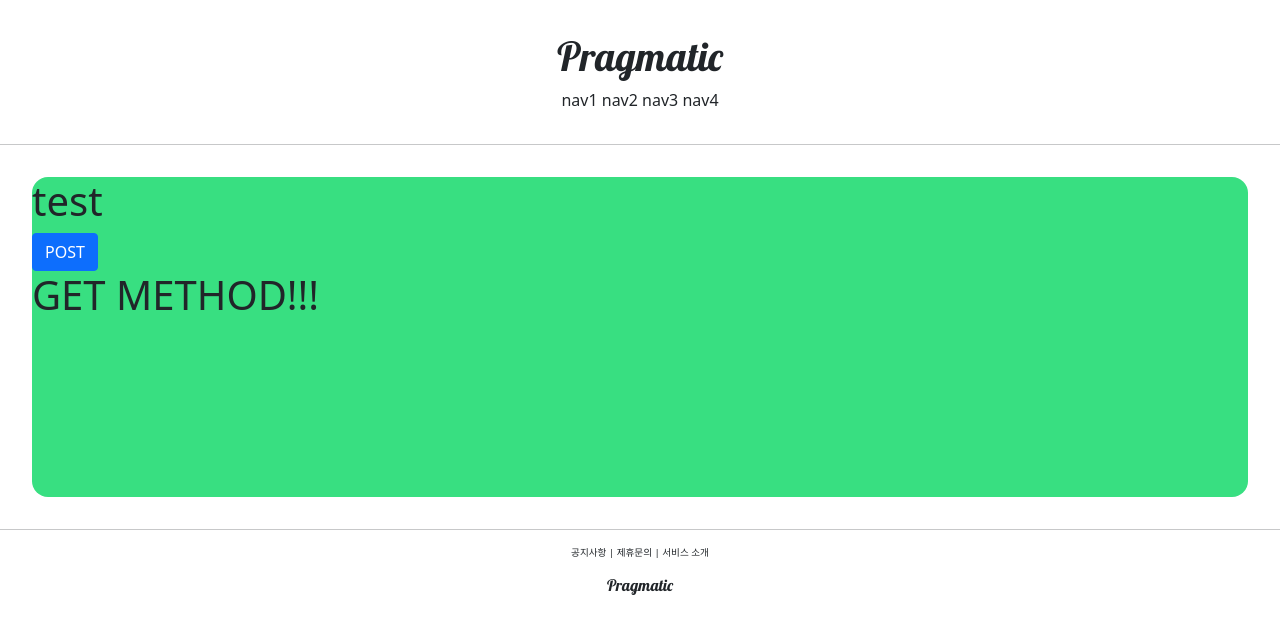
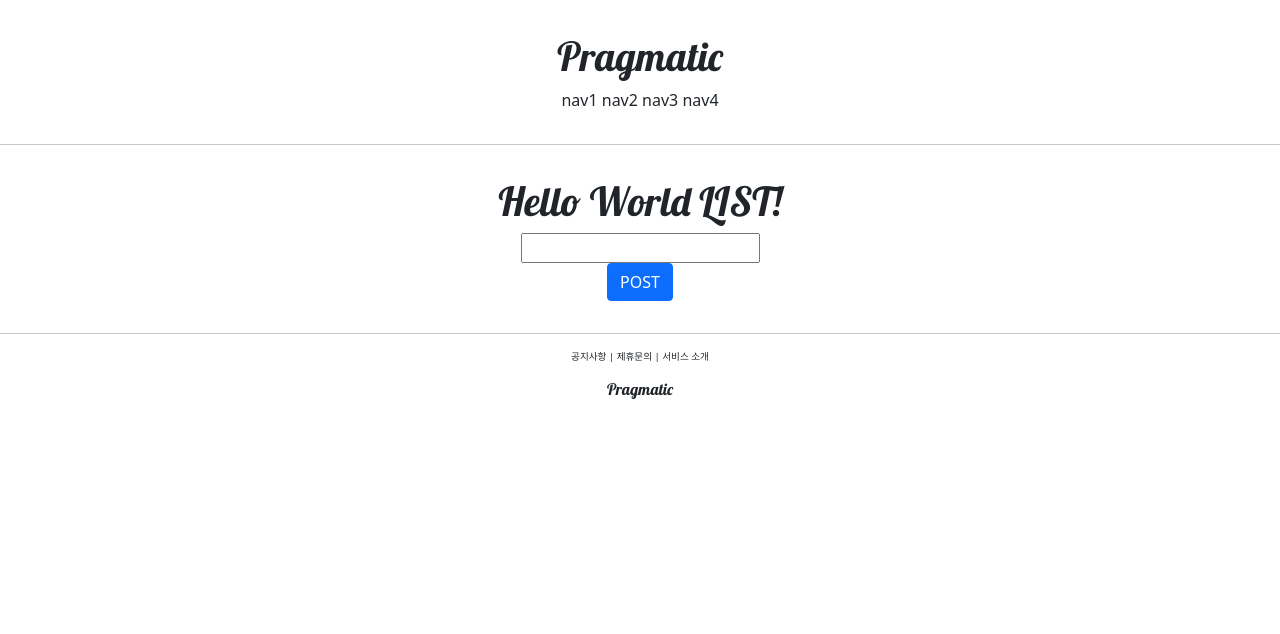
Before and after one commit to whdrjs2626/django-snsapp, a Django app: page /account/hello_world/ in a window 1280 px wide. Shown: the top 634 px of the page. Run offline with Django 4.2, Linux system fonts and the light colour scheme.

Commit message:
17강 - POST 통신을 사용하여 DB에 저장

```diff
--- a/accountapp/templates/accountapp/hello_world.html
+++ b/accountapp/templates/accountapp/hello_world.html
@@ -1,15 +1,24 @@
 {% extends 'base.html' %}
 
 {% block content %}
-    <div style="height: 20rem; background-color: #38df81; border-radius: 1rem; margin: 2rem;">
-        <h1>test</h1>
+    <div style=" border-radius: 1rem; margin: 2rem; text-align: center">
+
+        <h1 style="font-family: 'lobster', cursive;">Hello World LIST!</h1>
 
         <form action="/account/hello_world/" method="post">
             {% csrf_token %}
-            <input type="submit" class="btn btn-primary" value="POST"/> <!-- 이 클래스는 bootstrap에서 가져옴 -->
+            <div>
+                <input type="text" name="hello_world_input"/> <!-- 이 클래스는 bootstrap에서 가져옴 -->
+            </div>
+            <div>
+                <input type="submit" class="btn btn-primary" value="POST"/>
+            </div>
         </form>
+
+        {% if hello_world_output %}
         <h1>
-            {{ text }}
+            {{ hello_world_output.text }}
         </h1>
+        {% endif %}
     </div>
 {% endblock %}
--- a/accountapp/views.py
+++ b/accountapp/views.py
@@ -1,9 +1,16 @@
 from django.http import HttpResponse
 from django.shortcuts import render
 
+from accountapp.models import HelloWorld
+
+
 def hello_world(request):
     if request.method == "POST":
-        return render(request, 'accountapp/hello_world.html', context={'text': 'POST METHOD!!!'}) # 첫번쨰 인자는 request, 두번째는 템플릿 명
+        temp = request.POST.get('hello_world_input') # POST 요청의 폼에서 hello_world_input인 데이터를 가져와라
+        new_hello_world = HelloWorld() # HelloWorld 객체(모델) 생성
+        new_hello_world.text = temp # temp를 text로
+        new_hello_world.save() # 저장
+        return render(request, 'accountapp/hello_world.html', context={'hello_world_output': new_hello_world}) # 첫번쨰 인자는 request, 두번째는 템플릿 명
         # POST 요청에 의한 응답으로 text에 값을 보냄
     else:
         return render(request, 'accountapp/hello_world.html', context={'text': 'GET METHOD!!!'})
```
